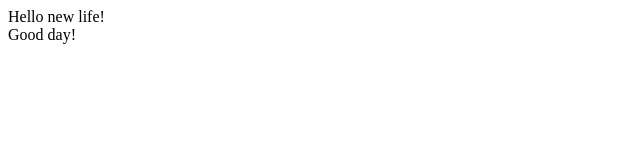
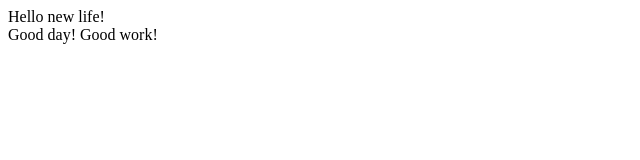
Before and after one commit to yujiiin/test, a plain HTML site: page index.html in a window 1280 px wide. Shown: the full height of the page, 0-640 px from the left. Drawn offline with Linux system fonts and the light colour scheme.

Commit message:
added text

```diff
--- a/index.html
+++ b/index.html
@@ -1,4 +1,4 @@
 <HTML>
 Hello new life!<br>
-Good day!
+Good day! Good work!
 </HTML>
```
